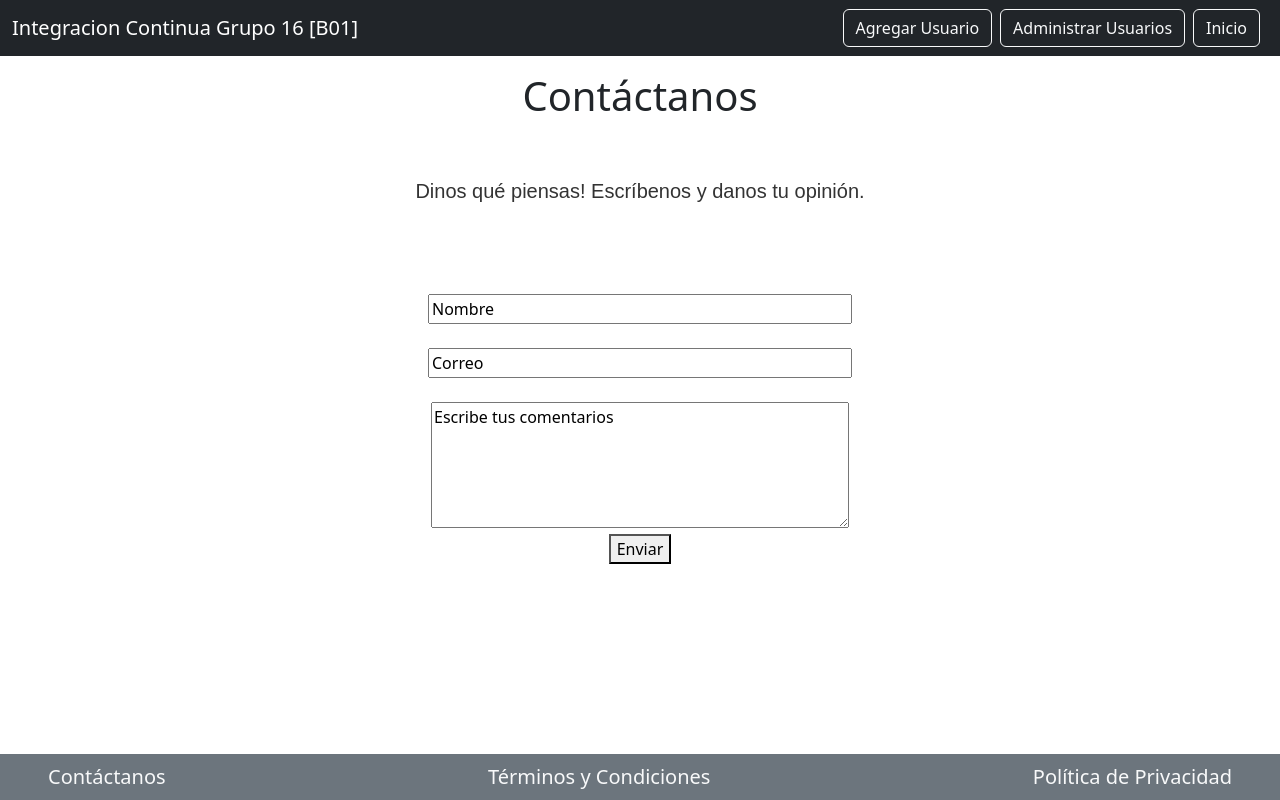
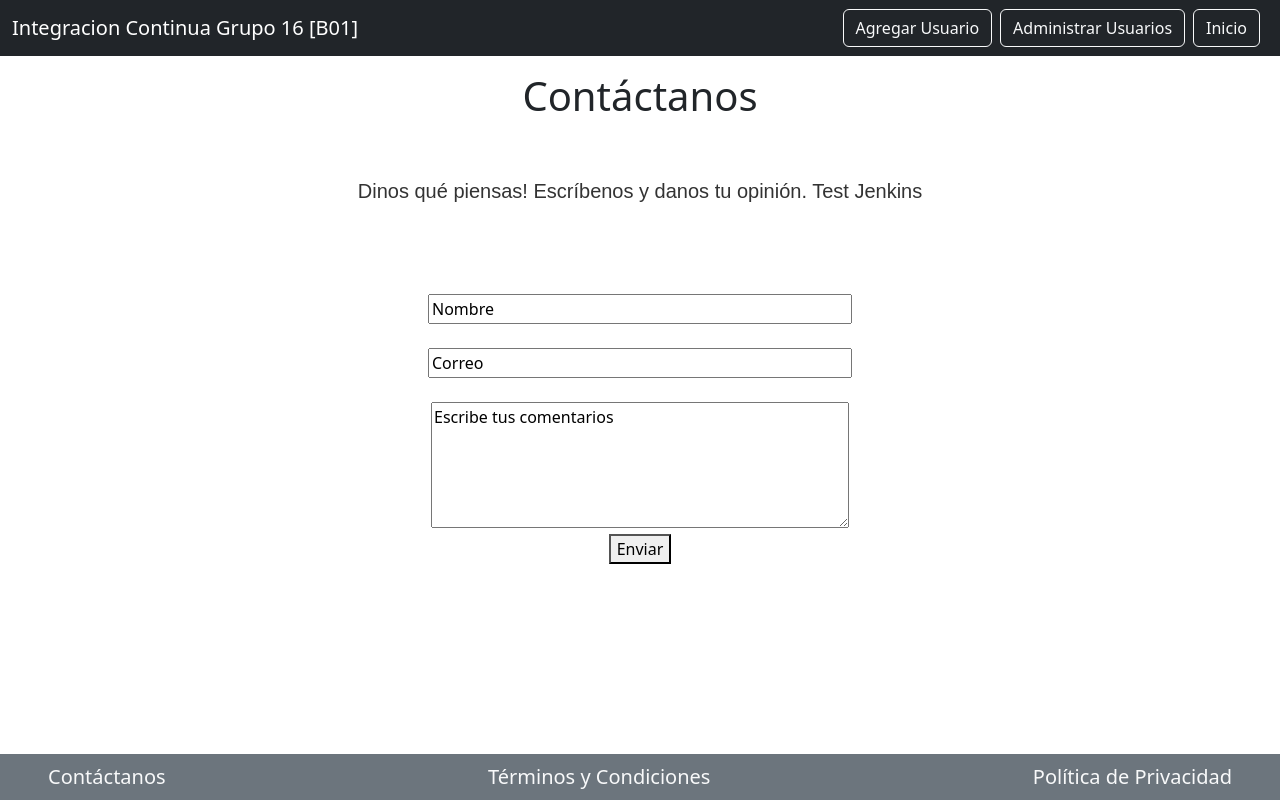
Before and after one commit to saramburo/Integracioncontinua, a React (Create React App) app in the folder frontend/crudfront/: page /contact in a window 1280 px wide. Built offline with nearby package versions, Linux system fonts and the light colour scheme.

Commit message:
test jenkins

```diff
--- a/frontend/crudfront/src/pages/Contact.js
+++ b/frontend/crudfront/src/pages/Contact.js
@@ -15,6 +15,7 @@ export default function Contact() {
             }}
           >
             Dinos qué piensas! Escríbenos y danos tu opinión.
+            Test Jenkins
           </p>
         </div>
         <form className="w-full max-w-sm">
```
